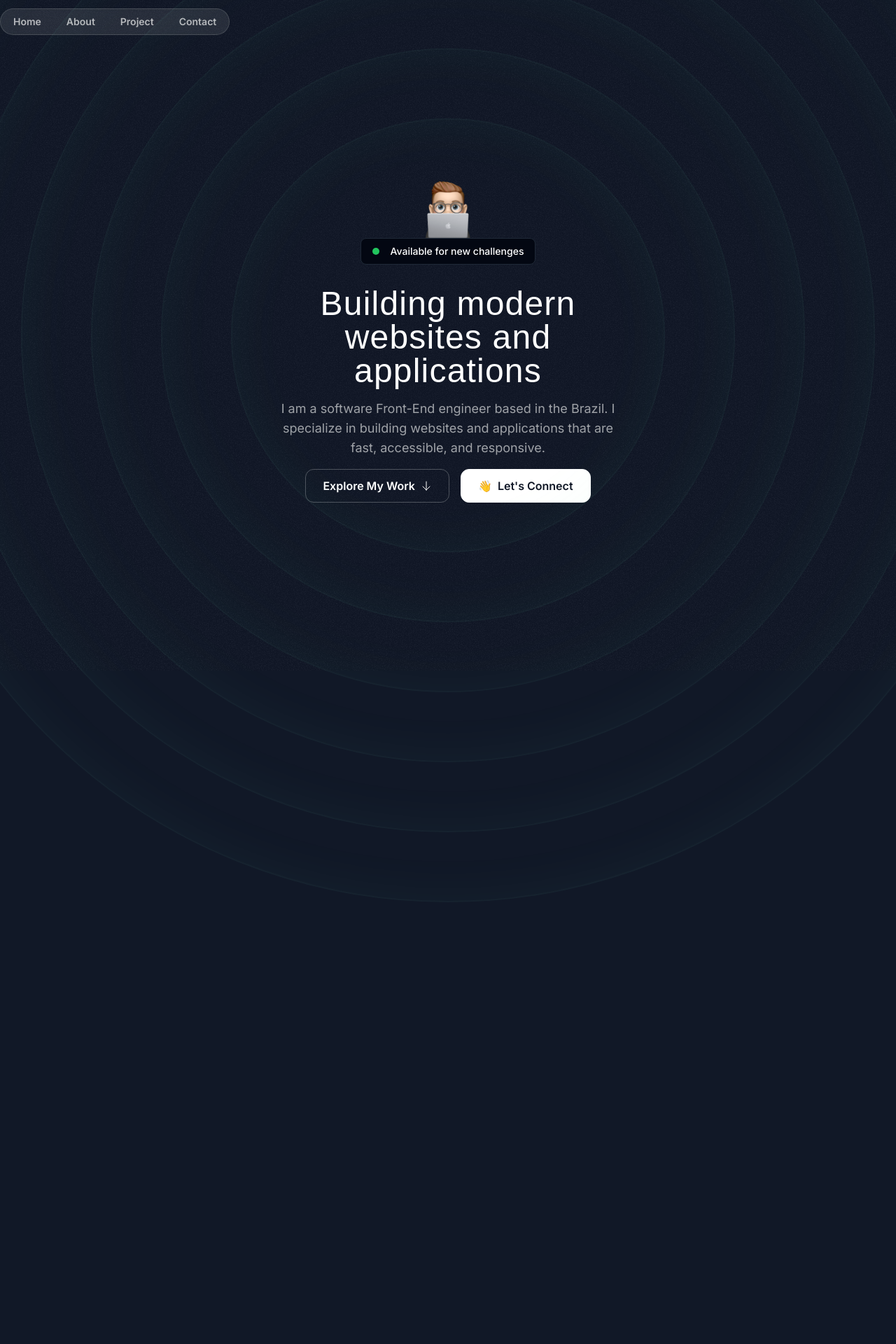
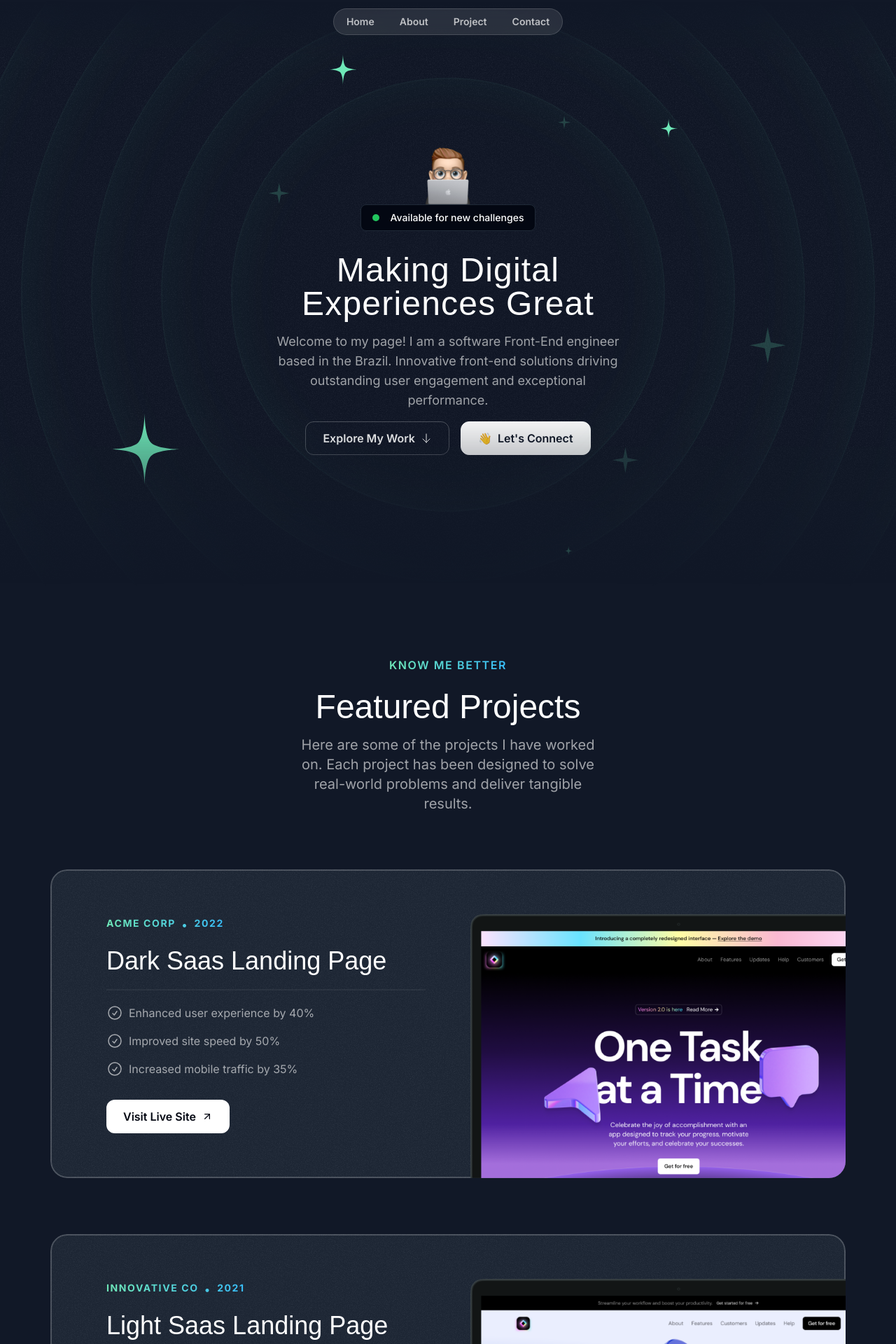
Before and after one commit to juanevangelista1/juan-evangelista-frontend-portifolio, a Next.js app: page / in a window 1280 px wide. Shown: the top 1920 px of the page at 70% size. Before the commit the page ends 1289 px from the top, so only its background shows below. Built offline with nearby package versions, Linux system fonts and the light colour scheme; a web font is replaced by a local one.

Commit message:
Add sections projects.

```diff
--- a/src/app/globals.css
+++ b/src/app/globals.css
@@ -22,4 +22,19 @@
     .animation-longer {
         @apply animate-spin [animation-duration:30s];
     }
+    .text-gradients-blue-to-green {
+        @apply uppercase tracking-widest bg-gradient-to-r from-emerald-300 to-sky-400 text-transparent bg-clip-text ;
+    }
+    .title-project-section {
+        @apply font-serif text-3xl md:text-5xl  text-center mt-6;
+    }
+    .card-projects-style {
+        @apply bg-gray-800 rounded-3xl relative z-0 overflow-hidden  after:-z-10 after:content-[""] after:absolute after:inset-0 after:outline-2 after:outline after:-outline-offset-2 after:rounded-3xl after:outline-white/20 px-8 pt-8 md:pt-12 md:px-10 lg:pt-16 lg:px-20 after:pointer-events-none;
+    }
 }
+
+@layers utilities {
+    .container {
+        @apply lg:max-w-5xl ;
+    }
+}
--- a/src/app/page.tsx
+++ b/src/app/page.tsx
@@ -1,11 +1,17 @@
+import { AboutSection } from '@/sections/About';
 import { Header } from '@/sections/Header';
 import { HeroSection } from '@/sections/Hero';
+import { ProjectsSection } from '@/sections/Projects';
+import { TapeSection } from '@/sections/Tape';
 
 export default function Home() {
 	return (
 		<div>
 			<Header />
 			<HeroSection />
+			<AboutSection />
+			<TapeSection />
+			<ProjectsSection />
 		</div>
 	);
 }
--- a/src/components/heroOrbit/HeroOrbit.tsx
+++ b/src/components/heroOrbit/HeroOrbit.tsx
@@ -1,11 +1,25 @@
-import StarIcon from '@/assets/icons/star.svg';
+import { PropsWithChildren } from 'react';
 
-export function HeroOrbit() {
+export function HeroOrbit({
+	children,
+	size,
+	rotation,
+}: PropsWithChildren<{ size: number; rotation: number }>) {
 	return (
 		<div className='absolute left-1/2 top-1/2 -translate-x-1/2 -translate-y-1/2 '>
-			<div className='size-[800px] '>
-				<div className='inline-flex '>
-					<StarIcon className='size-28 text-emerald-300' />
+			<div
+				className=''
+				style={{
+					transform: `rotate(${rotation}deg)`,
+					height: `${size}px`,
+					width: `${size}px`,
+				}}>
+				<div
+					className='inline-flex '
+					style={{
+						transform: `rotate(${rotation * -1}deg)`,
+					}}>
+					{children}
 				</div>
 			</div>
 		</div>
--- /dev/null
+++ b/src/components/projectsContent/projectsContent.tsx
@@ -0,0 +1,102 @@
+import darkSaasLandingPage from '@/assets/images/dark-saas-landing-page.png';
+import lightSaasLandingPage from '@/assets/images/light-saas-landing-page.png';
+import aiStartupLandingPage from '@/assets/images/ai-startup-landing-page.png';
+import CheckCircleIcon from '@/assets/icons/check-circle.svg';
+import ArrowUpRightIcon from '@/assets/icons/arrow-up-right.svg';
+import grainImage from '@/assets/images/grain.jpg';
+import Image from 'next/image';
+
+const portfolioProjects = [
+	{
+		company: 'Acme Corp',
+		year: '2022',
+		title: 'Dark Saas Landing Page',
+		results: [
+			{ title: 'Enhanced user experience by 40%' },
+			{ title: 'Improved site speed by 50%' },
+			{ title: 'Increased mobile traffic by 35%' },
+		],
+		link: 'https://youtu.be/4k7IdSLxh6w',
+		image: darkSaasLandingPage,
+	},
+	{
+		company: 'Innovative Co',
+		year: '2021',
+		title: 'Light Saas Landing Page',
+		results: [
+			{ title: 'Boosted sales by 20%' },
+			{ title: 'Expanded customer reach by 35%' },
+			{ title: 'Increased brand awareness by 15%' },
+		],
+		link: 'https://youtu.be/7hi5zwO75yc',
+		image: lightSaasLandingPage,
+	},
+	{
+		company: 'Quantum Dynamics',
+		year: '2023',
+		title: 'AI Startup Landing Page',
+		results: [
+			{ title: 'Enhanced user experience by 40%' },
+			{ title: 'Improved site speed by 50%' },
+			{ title: 'Increased mobile traffic by 35%' },
+		],
+		link: 'https://youtu.be/Z7I5uSRHMHg',
+		image: aiStartupLandingPage,
+	},
+];
+
+export function ProjectsContent() {
+	return (
+		<div className='flex flex-col mt-10 md:mt-20 gap-20 '>
+			{portfolioProjects.map((project) => (
+				<div
+					className='card-projects-style'
+					key={project.title}>
+					<div
+						className='absolute inset-0 -z-10 opacity-5'
+						style={{
+							backgroundImage: `url(${grainImage.src})`,
+						}}></div>
+					<div className='lg:grid lg:grid-cols-2 lg:gap-16 '>
+						<div className='lg:pb-16'>
+							<div className='text-gradients-blue-to-green inline-flex gap-2'>
+								<span className='font-bold text-sm'>{project.company}</span>
+								<span>&bull;</span>
+								<span className='font-bold text-sm'>{project.year}</span>
+							</div>
+
+							<h3 className='font-serif text-2xl mt-2 md:text-4xl md:mt-5'>{project.title}</h3>
+							<hr className='border-t-2 border-white/5 mt-4 md:mt-5' />
+							<ul className='flex flex-col gap-4 mt-4 md:mt-5'>
+								{project.results.map((result) => (
+									<li
+										key={result.title}
+										className='flex items-center gap-2 text-sm md:text-base text-white/60'>
+										<CheckCircleIcon className='size-5 md:size-6' />
+										<span>{result.title}</span>
+									</li>
+								))}
+							</ul>
+							<a
+								href={project.link}
+								target='_blank'
+								rel='noopener noreferrer'>
+								<button className='bg-white text-gray-950 h-12 w-full md:w-auto px-6 rounded-xl font-semibold inline-flex items-center justify-center gap-2 mt-8 hover:bg-gray-100 transition-all duration-300 '>
+									<span>Visit Live Site</span>
+									<ArrowUpRightIcon className='size-4 ' />
+								</button>
+							</a>
+						</div>
+						<div className='relative'>
+							<Image
+								className='mt-8 -mb-4 md:-mb-0 lg:mt-0 lg:absolute lg:h-full lg:w-auto lg:max-w-none'
+								src={project.image}
+								alt={project.title}
+							/>
+						</div>
+					</div>
+				</div>
+			))}
+		</div>
+	);
+}
--- a/src/components/ringCircle/RingCircle.tsx
+++ b/src/components/ringCircle/RingCircle.tsx
@@ -1,4 +1,7 @@
 import grainImage from '@/assets/images/grain.jpg';
+import { HeroOrbit } from '../heroOrbit/HeroOrbit';
+import StarIcon from '@/assets/icons/star.svg';
+import SparkleIcon from '@/assets/icons/sparkle.svg';
 
 export function RingCircle() {
 	return (
@@ -12,6 +15,48 @@ export function RingCircle() {
 			<div className='size-[1220px] hero-circle'></div>
 			<div className='size-[1420px] hero-circle'></div>
 			<div className='size-[1620px] hero-circle'></div>
+
+			<HeroOrbit
+				size={800}
+				rotation={-72}>
+				<StarIcon className='size-28 text-emerald-300' />
+			</HeroOrbit>
+			<HeroOrbit
+				size={550}
+				rotation={20}>
+				<StarIcon className='size-12 text-emerald-300' />
+			</HeroOrbit>
+			<HeroOrbit
+				size={590}
+				rotation={98}>
+				<StarIcon className='size-8 text-emerald-300' />
+			</HeroOrbit>
+			<HeroOrbit
+				size={590}
+				rotation={200}>
+				<StarIcon className='size-4 text-emerald-300' />
+			</HeroOrbit>
+
+			<HeroOrbit
+				size={430}
+				rotation={-14}>
+				<SparkleIcon className='size-8 text-emerald-300/20' />
+			</HeroOrbit>
+			<HeroOrbit
+				size={440}
+				rotation={79}>
+				<SparkleIcon className='size-5 text-emerald-300/20' />
+			</HeroOrbit>
+			<HeroOrbit
+				size={530}
+				rotation={178}>
+				<SparkleIcon className='size-10 text-emerald-300/20' />
+			</HeroOrbit>
+			<HeroOrbit
+				size={710}
+				rotation={144}>
+				<SparkleIcon className='size-14 text-emerald-300/20' />
+			</HeroOrbit>
 		</>
 	);
 }
--- a/src/sections/About.tsx
+++ b/src/sections/About.tsx
@@ -1,3 +1,22 @@
+import { ProjectsContent } from '@/components/projectsContent/projectsContent';
+
 export const AboutSection = () => {
-  return <div>About Section</div>;
+	return (
+		<section className='pb-16 lg:py-24 '>
+			<div className='container'>
+				<div>
+					<div className='flex justify-center'>
+						<p className='text-gradients-blue-to-green text-center font-semibold'>Know me better</p>
+					</div>
+					<h2 className='title-project-section'>Featured Projects</h2>
+					<p className='text-center md:text-lg lg:text-xl text-white/60 mt-4 max-w-md mx-auto '>
+						Here are some of the projects I have worked on. Each project has been designed to solve
+						real-world problems and deliver tangible results.
+					</p>
+
+					<ProjectsContent />
+				</div>
+			</div>
+		</section>
+	);
 };
--- a/src/sections/Header.tsx
+++ b/src/sections/Header.tsx
@@ -1,6 +1,6 @@
 export const Header = () => {
 	return (
-		<div className='flex justify-center items-center fixed top-3'>
+		<div className='flex justify-center items-center fixed top-3 w-full z-10'>
 			<nav className='flex gap-1 p-0.5 border border-white/15 rounded-full bg-white/10 backdrop-blur'>
 				<a
 					className='nav-item'
--- a/src/sections/Hero.tsx
+++ b/src/sections/Hero.tsx
@@ -6,7 +6,7 @@ import { RingCircle } from '@/components/ringCircle/RingCircle';
 
 export const HeroSection = () => {
 	return (
-		<div className='py-32 md:py-48 lg:py-60 relative z-0 overflow-x-clip'>
+		<div className='py-32 md:py-48 lg:py-55 relative z-0 overflow-x-clip [mask-image:linear-gradient(to_bottom,transparent,black_10%,black_70%,transparent)]'>
 			<RingCircle />
 
 			<div>
@@ -19,19 +19,18 @@ export const HeroSection = () => {
 					<div className='hero-top-section'>
 						<div className='bg-green-500 size-2.5 rounded-full'></div>
 						<div>
-							<p className='text-sm font-medium'>Available for new challenges </p>
+							<p className='text-sm font-medium'>Available for new challenges</p>
 						</div>
 					</div>
 				</div>
 				<div>
 					<div className='max-w-lg mx-auto'>
 						<h1 className='font-serif text-3xl md:text-5xl text-center mt-8 tracking-wide '>
-							Building modern websites and applications
+							Making Digital Experiences Great
 						</h1>
-
 						<p className='text-center mt-4 text-white/60 md:text-lg'>
-							I am a software Front-End engineer based in the Brazil. I specialize in building websites and
-							applications that are fast, accessible, and responsive.
+							Welcome to my page! I am a software Front-End engineer based in the Brazil. Innovative
+							front-end solutions driving outstanding user engagement and exceptional performance.
 						</p>
 					</div>
 					<div className='flex flex-col md:flex-row justify-center items-center gap-4'>
--- a/src/sections/Projects.tsx
+++ b/src/sections/Projects.tsx
@@ -1,46 +1,22 @@
-import darkSaasLandingPage from "@/assets/images/dark-saas-landing-page.png";
-import lightSaasLandingPage from "@/assets/images/light-saas-landing-page.png";
-import aiStartupLandingPage from "@/assets/images/ai-startup-landing-page.png";
-
-const portfolioProjects = [
-  {
-    company: "Acme Corp",
-    year: "2022",
-    title: "Dark Saas Landing Page",
-    results: [
-      { title: "Enhanced user experience by 40%" },
-      { title: "Improved site speed by 50%" },
-      { title: "Increased mobile traffic by 35%" },
-    ],
-    link: "https://youtu.be/4k7IdSLxh6w",
-    image: darkSaasLandingPage,
-  },
-  {
-    company: "Innovative Co",
-    year: "2021",
-    title: "Light Saas Landing Page",
-    results: [
-      { title: "Boosted sales by 20%" },
-      { title: "Expanded customer reach by 35%" },
-      { title: "Increased brand awareness by 15%" },
-    ],
-    link: "https://youtu.be/7hi5zwO75yc",
-    image: lightSaasLandingPage,
-  },
-  {
-    company: "Quantum Dynamics",
-    year: "2023",
-    title: "AI Startup Landing Page",
-    results: [
-      { title: "Enhanced user experience by 40%" },
-      { title: "Improved site speed by 50%" },
-      { title: "Increased mobile traffic by 35%" },
-    ],
-    link: "https://youtu.be/Z7I5uSRHMHg",
-    image: aiStartupLandingPage,
-  },
-];
+import { ProjectsContent } from '@/components/projectsContent/projectsContent';
 
 export const ProjectsSection = () => {
-  return <div>Projects Section</div>;
+	return (
+		<section className='pb-16 lg:py-24 '>
+			<div className='container'>
+				<div>
+					<div className='flex justify-center'>
+						<p className='text-gradients-blue-to-green text-center font-semibold'>Real World Results</p>
+					</div>
+					<h2 className='title-project-section'>Featured Projects</h2>
+					<p className='text-center md:text-lg lg:text-xl text-white/60 mt-4 max-w-md mx-auto '>
+						Here are some of the projects I have worked on. Each project has been designed to solve
+						real-world problems and deliver tangible results.
+					</p>
+
+					<ProjectsContent />
+				</div>
+			</div>
+		</section>
+	);
 };
```
Also changed, not shown: src/sections/Tape.tsx (+35 -1 lines).
